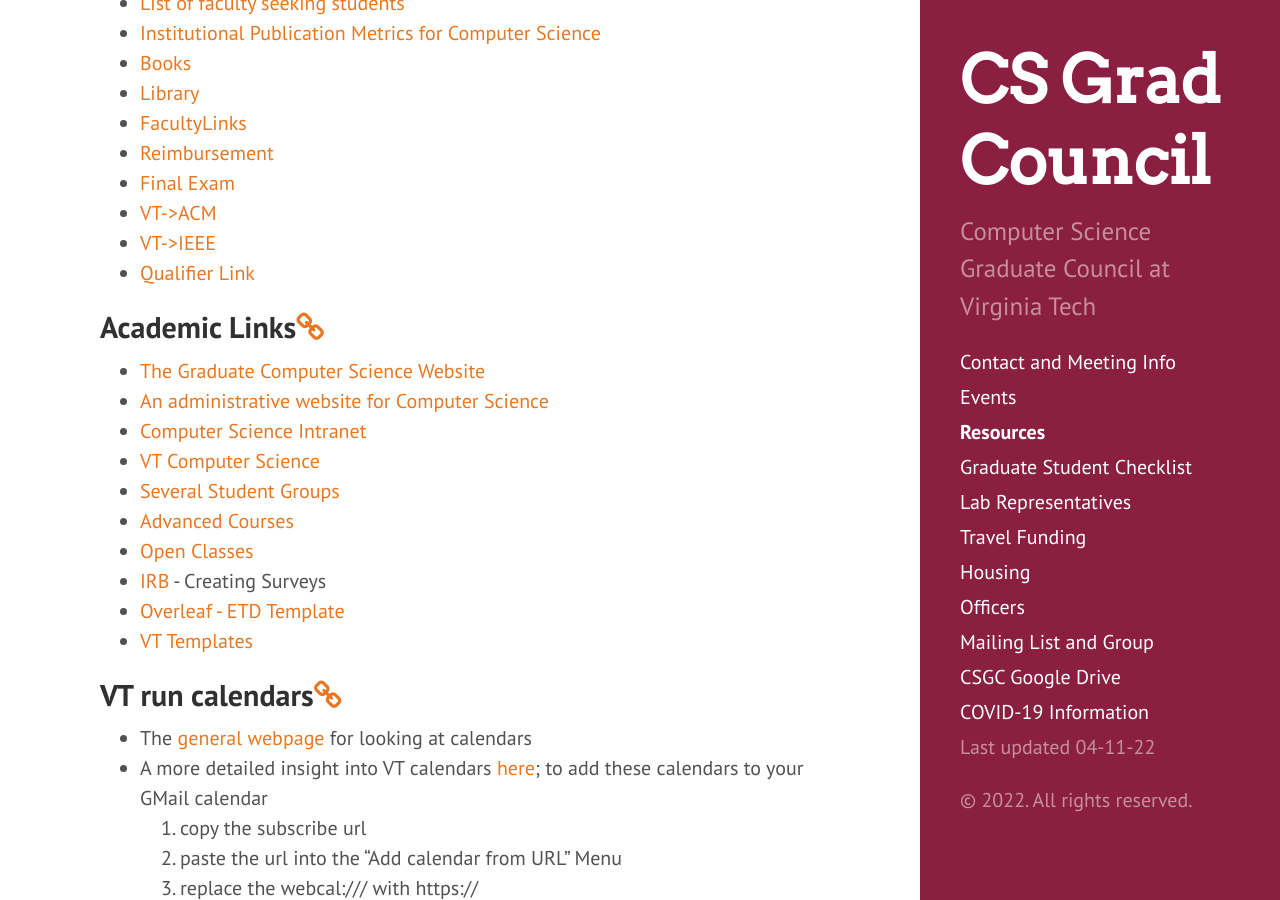
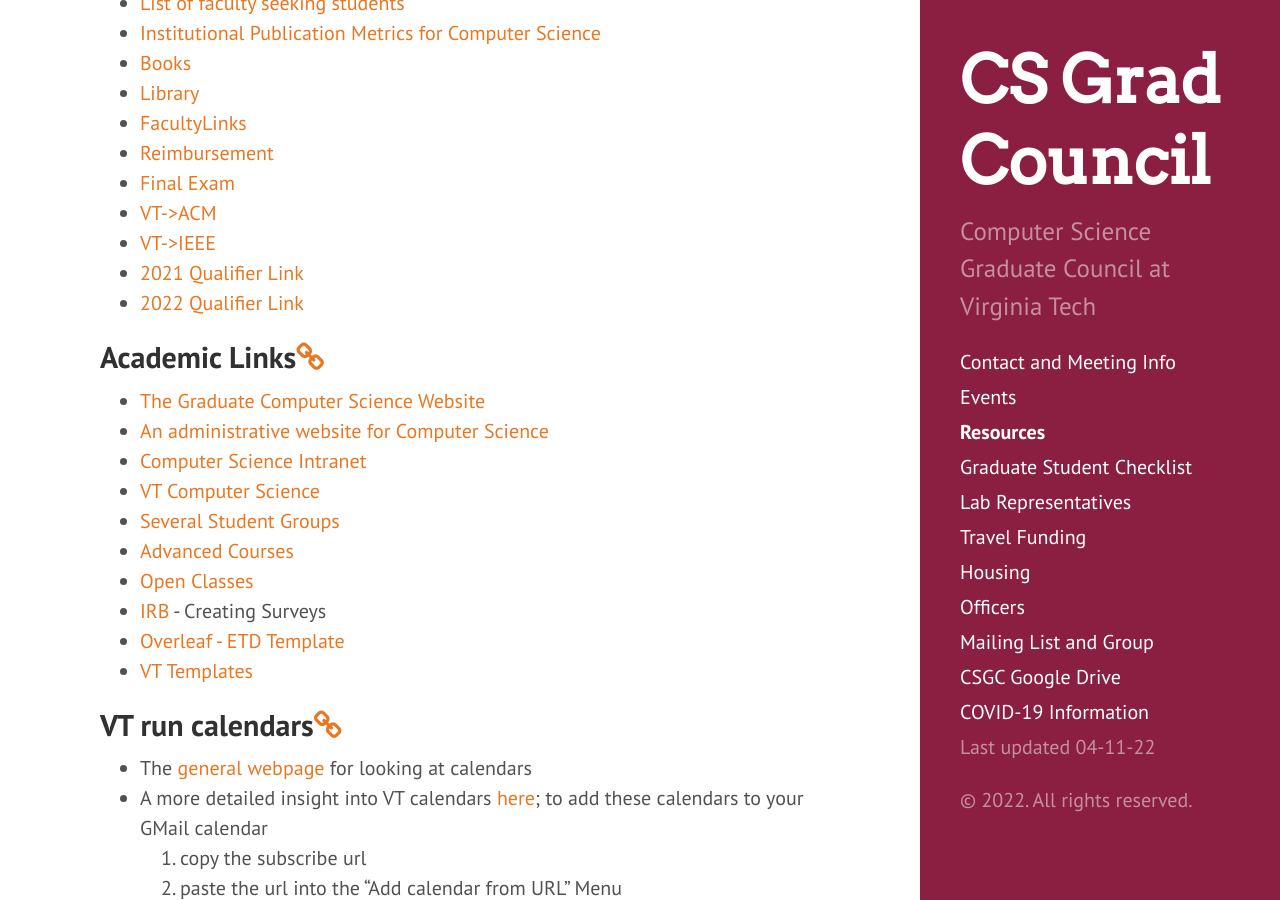
Before and after one commit to CSGraduateCouncil-VirginiaTech/csgc-website, a Jekyll site: the page built from resources.md, in a window 1280 px wide and 900 px high, scrolled down 972 px. Built offline with Jekyll 4.4.1, drawn with Linux system fonts in a browser that asks for light colours.

Commit message:
add this year qualifier link for reference
Signed-off-by: Alex Hicks <awh4kc@virginia.edu>

```diff
--- a/resources.md
+++ b/resources.md
@@ -39,7 +39,8 @@ Steps to change your research hours (CS 5994 for MS and CS 7994 for PhD):
 * [Final Exam](https://ess.graduateschool.vt.edu/pages/NewExam.php)
 * [VT-&gt;ACM](https://dl-acm-org.ezproxy.lib.vt.edu/)
 * [VT-&gt;IEEE](https://ieeexplore-ieee-org.ezproxy.lib.vt.edu/)
-* [Qualifier Link](https://people.cs.vt.edu/kluther/qualifier/2021/)
+* [2021 Qualifier Link](https://people.cs.vt.edu/kluther/qualifier/2021/)
+* [2022 Qualifier Link](https://people.cs.vt.edu/gracanin/qualifier/2022/)
 
 ## <a name="AcademicLinks"></a>Academic Links<a href="#AcademicLinks"><i class="fa fa-link" aria-hidden="true"></i></a>
 
```
